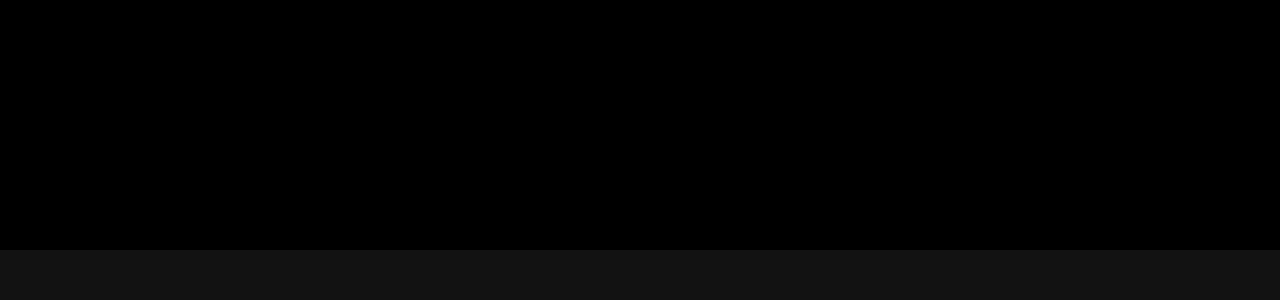
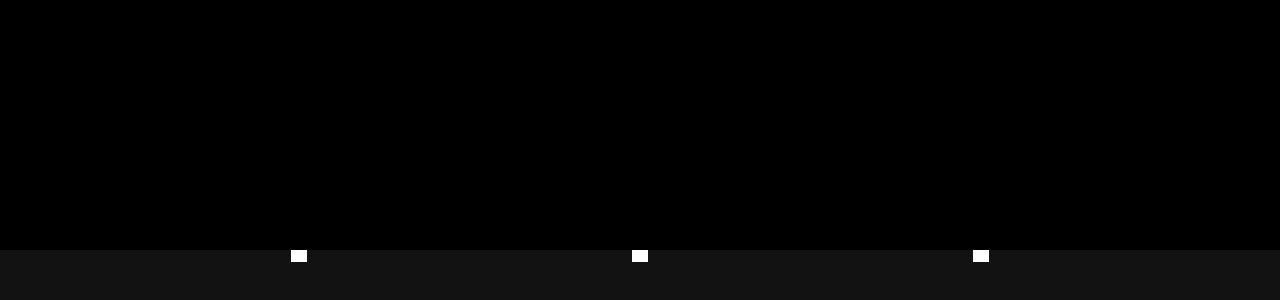
Before and after one commit to JaylenJHarris22/JaylenJHarris22.github.io, a React (Create React App) app: page / in a window 1280 px wide. Shown: the part 1350-1650 px from the top of the page. Built offline with nearby package versions, Linux system fonts and the light colour scheme.

Commit message:
added in grid and some styling

```diff
--- a/src/Components/Projects.js
+++ b/src/Components/Projects.js
@@ -1,7 +1,11 @@
 export default function Projects () {
     return (
         <div className='min-h-screen w-full bg-dark-gray '>
-            <div></div>
+            <div className='grid grid-cols-3 mx-auto w-4/5 justify-items-center'>
+                <div className='bg-white w-4 h-3'></div>
+                <div className='bg-white w-4 h-3'></div>
+                <div className='bg-white w-4 h-3'></div>
+            </div>
             <div></div>
         </div>
     )
```
